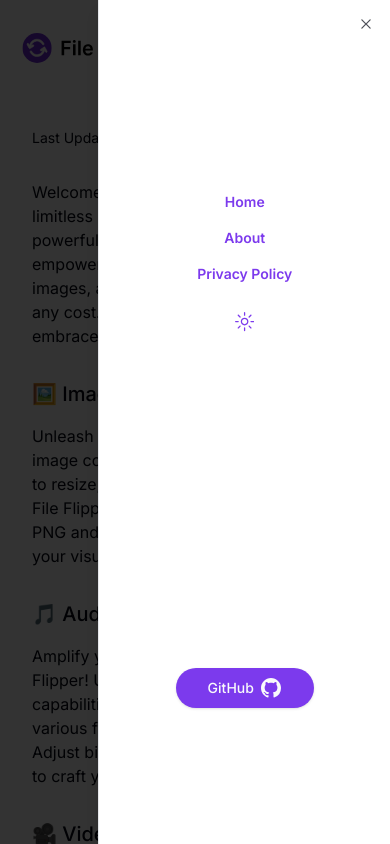
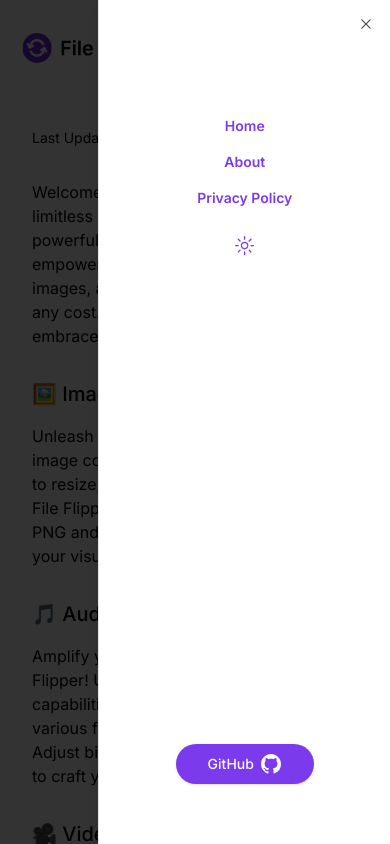
Before and after one commit to rajarshisamaddar/file-flipper, a Next.js app: page /about in a window 390 px wide. Both pictures are taken after a click on the button 350 px from the left and 48 px from the top of the page. Shown: the top 844 px of the page. Built offline with nearby package versions, Linux system fonts and the light colour scheme.

Commit message:
fix: mobile nav

```diff
--- a/components/navbar.tsx
+++ b/components/navbar.tsx
@@ -74,7 +74,7 @@
         <SheetContent>
           <SheetHeader>
             <SheetDescription>
-              <section className="flex flex-col justify-between h-screen py-40">
+              <section className="flex flex-col items-center justify-center h-screen space-y-[30rem]">
                 <div className="w-full space-y-3">
                   <Link href="/">
                     <Button
```
